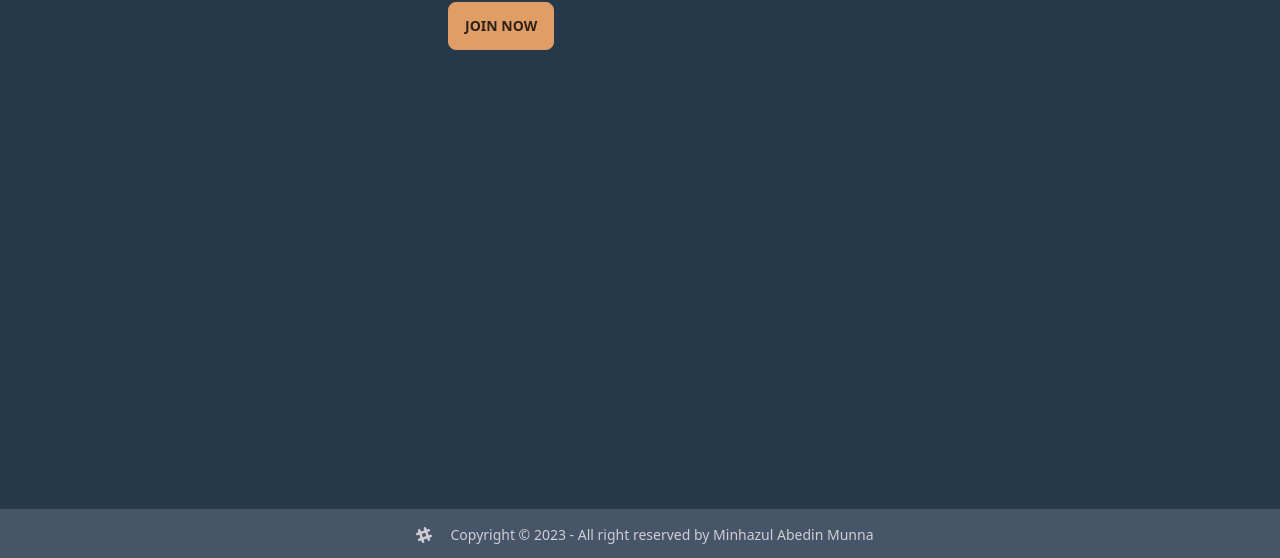
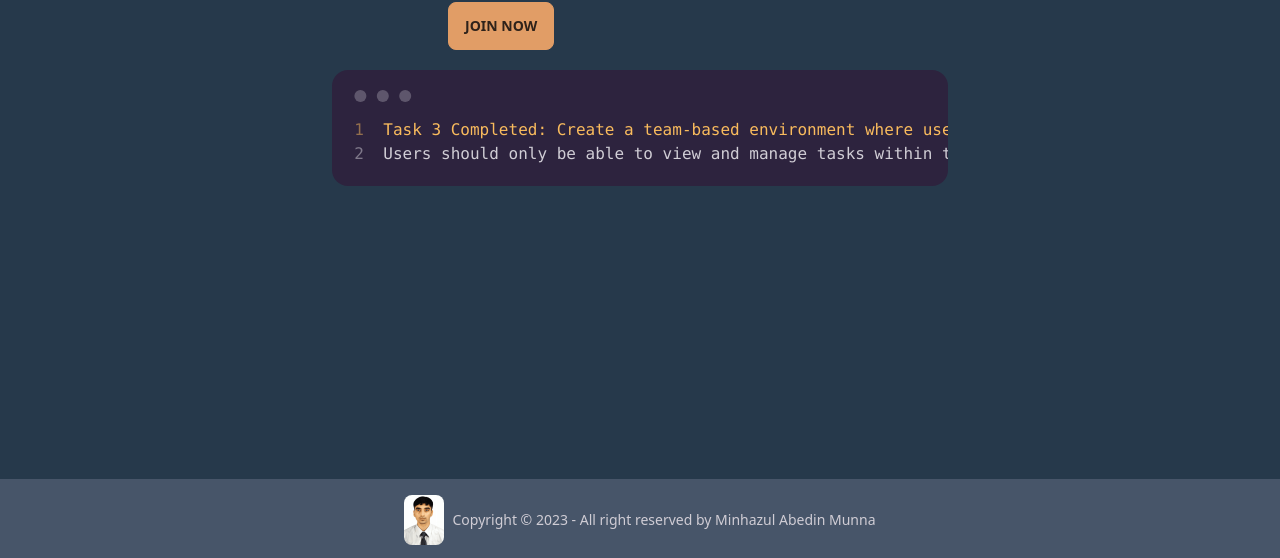
Before and after one commit to smmunna/task-management-2023, a React (Vite) app: page /home/join-team in a window 1280 px wide. Shown: the part 239-797 px from the top of the page. Built offline with nearby package versions, Linux system fonts and the light colour scheme; sample sign-in values are in the browser's storage.

Commit message:
Project Completed successfully

```diff
--- a/src/pages/JoinTeam/JoinTeam.jsx
+++ b/src/pages/JoinTeam/JoinTeam.jsx
@@ -37,10 +37,20 @@ const JoinTeam = () => {
                     <div>
                         <form onSubmit={handleFormSubmit}>
                             <div className="form-control pb-4">
-                                <input type="text" placeholder="Enter your team name" name="teamname" className="input input-bordered w-96" required />
+                                <input type="text" placeholder="Enter your team name" name="teamname" className="input input-bordered w-full lg:w-96" required />
                             </div>
                             <button className="btn btn-accent">Join Now</button>
                         </form>
+                    </div>
+
+
+                </div>
+
+                <div className="px-4 mt-5 flex justify-center items-center pb-24 pt-12 lg:pt-0">
+                    <div className="mockup-code w-full lg:w-7/12">
+                        <pre data-prefix="1" className="text-warning"><code>Task 3 Completed: Create a team-based environment where users can form teams and invite others to join</code></pre>
+                        <pre data-prefix="2"><code>Users should only be able to view and manage tasks within their team.
+                        </code></pre>
                     </div>
                 </div>
             </div>
--- a/src/shared/Footer/Footer.jsx
+++ b/src/shared/Footer/Footer.jsx
@@ -1,11 +1,12 @@
-
+import Img from '../../assets/munna1.png'
 const Footer = () => {
     const date = new Date();
     const year = date.getFullYear()
     return (
         <footer className="footer flex justify-center items-center p-4 fixed bottom-0 bg-slate-600 text-neutral-content">
             <aside className="items-center grid-flow-col">
-                <svg width="36" height="16" viewBox="0 0 24 24" xmlns="http://www.w3.org/2000/svg" fillRule="evenodd" clipRule="evenodd" className="fill-current"><path d="M22.672 15.226l-2.432.811.841 2.515c.33 1.019-.209 2.127-1.23 2.456-1.15.325-2.148-.321-2.463-1.226l-.84-2.518-5.013 1.677.84 2.517c.391 1.203-.434 2.542-1.831 2.542-.88 0-1.601-.564-1.86-1.314l-.842-2.516-2.431.809c-1.135.328-2.145-.317-2.463-1.229-.329-1.018.211-2.127 1.231-2.456l2.432-.809-1.621-4.823-2.432.808c-1.355.384-2.558-.59-2.558-1.839 0-.817.509-1.582 1.327-1.846l2.433-.809-.842-2.515c-.33-1.02.211-2.129 1.232-2.458 1.02-.329 2.13.209 2.461 1.229l.842 2.515 5.011-1.677-.839-2.517c-.403-1.238.484-2.553 1.843-2.553.819 0 1.585.509 1.85 1.326l.841 2.517 2.431-.81c1.02-.33 2.131.211 2.461 1.229.332 1.018-.21 2.126-1.23 2.456l-2.433.809 1.622 4.823 2.433-.809c1.242-.401 2.557.484 2.557 1.838 0 .819-.51 1.583-1.328 1.847m-8.992-6.428l-5.01 1.675 1.619 4.828 5.011-1.674-1.62-4.829z"></path></svg>
+            <img src={Img} width={40} className='rounded-lg' alt="" />
+                {/* <svg width="36" height="16" viewBox="0 0 24 24" xmlns="http://www.w3.org/2000/svg" fillRule="evenodd" clipRule="evenodd" className="fill-current"><path d="M22.672 15.226l-2.432.811.841 2.515c.33 1.019-.209 2.127-1.23 2.456-1.15.325-2.148-.321-2.463-1.226l-.84-2.518-5.013 1.677.84 2.517c.391 1.203-.434 2.542-1.831 2.542-.88 0-1.601-.564-1.86-1.314l-.842-2.516-2.431.809c-1.135.328-2.145-.317-2.463-1.229-.329-1.018.211-2.127 1.231-2.456l2.432-.809-1.621-4.823-2.432.808c-1.355.384-2.558-.59-2.558-1.839 0-.817.509-1.582 1.327-1.846l2.433-.809-.842-2.515c-.33-1.02.211-2.129 1.232-2.458 1.02-.329 2.13.209 2.461 1.229l.842 2.515 5.011-1.677-.839-2.517c-.403-1.238.484-2.553 1.843-2.553.819 0 1.585.509 1.85 1.326l.841 2.517 2.431-.81c1.02-.33 2.131.211 2.461 1.229.332 1.018-.21 2.126-1.23 2.456l-2.433.809 1.622 4.823 2.433-.809c1.242-.401 2.557.484 2.557 1.838 0 .819-.51 1.583-1.328 1.847m-8.992-6.428l-5.01 1.675 1.619 4.828 5.011-1.674-1.62-4.829z"></path></svg> */}
                 <p>Copyright © {year} - All right reserved by Minhazul Abedin Munna</p>
             </aside>
 
```
Also changed, not shown: src/assets/munna1.png (added), 1 other file (tests, documents, lock files or other folders).
